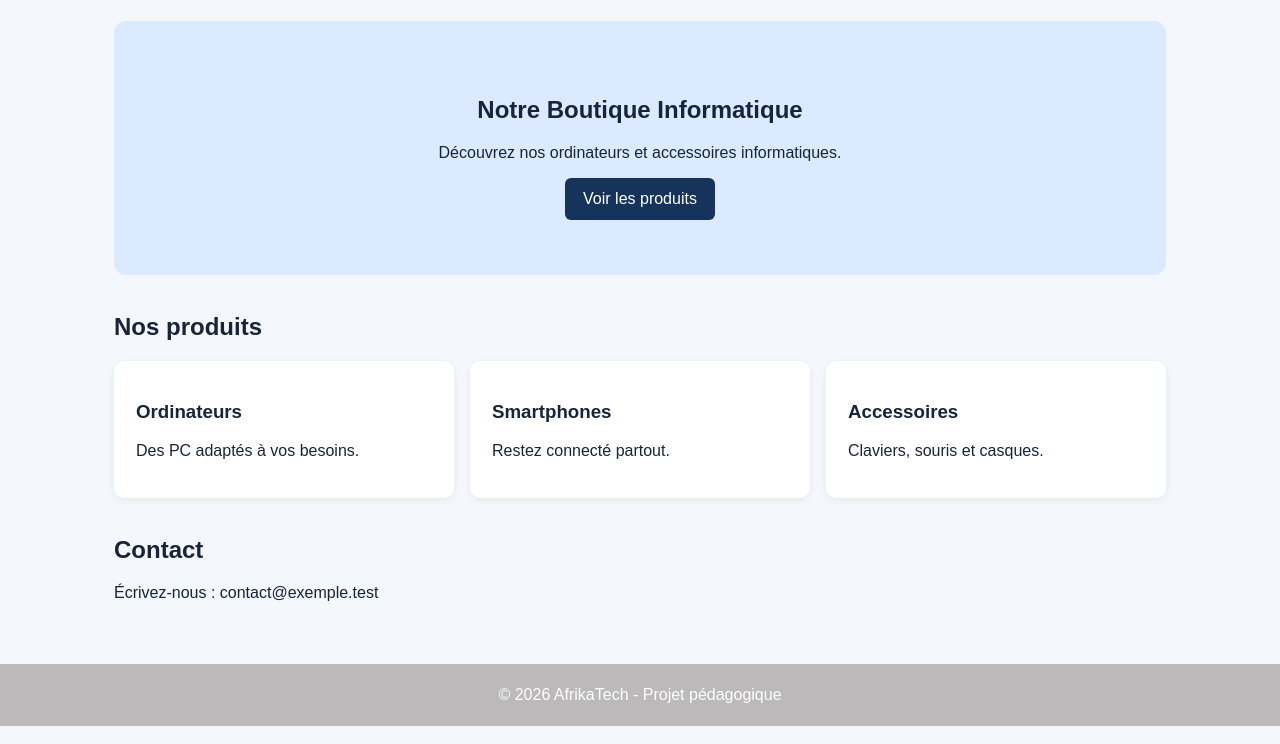
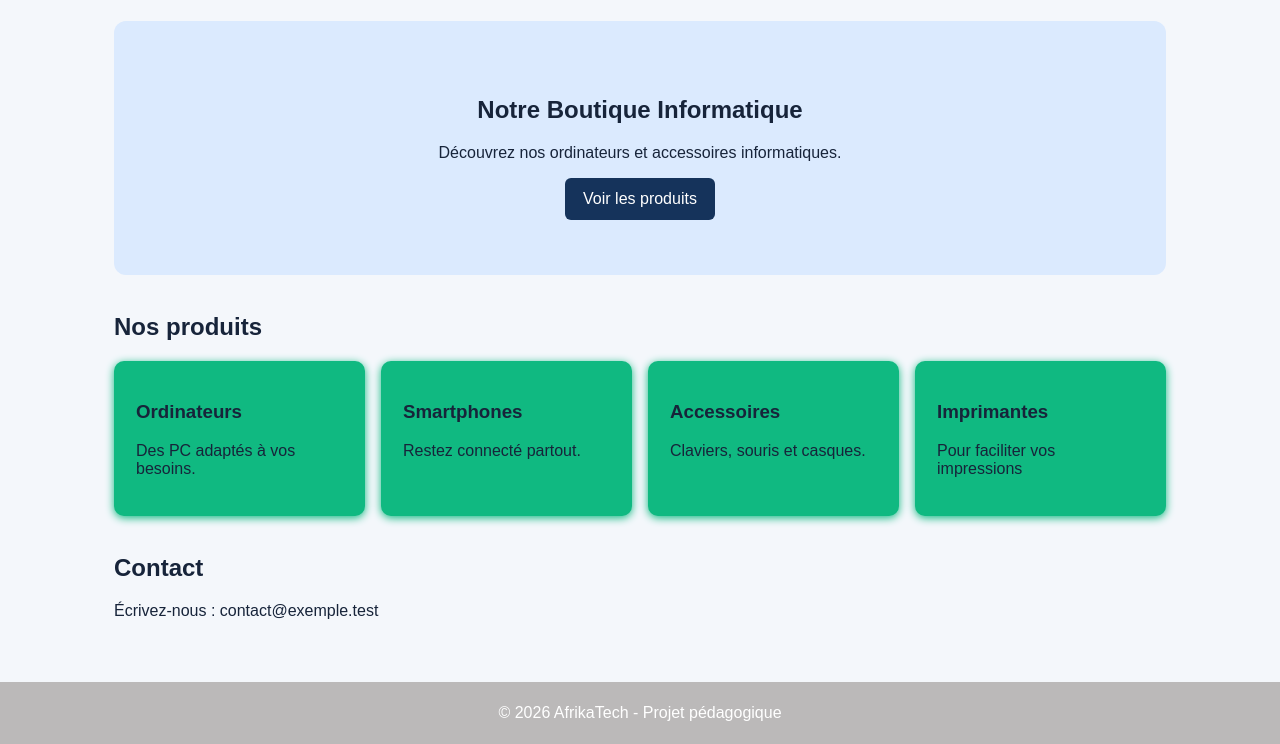
Before and after one commit to zidanembiang-dotcom/tp-afrikatech, a plain HTML site: page index.html in a window 1280 px wide. Shown: the part 76-820 px from the top of the page. Drawn offline with Linux system fonts and the light colour scheme.

```diff
--- a/index.html
+++ b/index.html
@@ -19,7 +19,7 @@ class="cards"><article><h3>Ordinateurs</h3><p>Des PC adaptés à
 vos besoins.</p></article><article><h3>Smartphones</h3><p>Restez
 connecté
 partout.</p></article><article><h3>Accessoires</h3><p>Claviers,
-souris et casques.</p></article></div></section>
+souris et casques.</p></article><article><h3>Imprimantes</h3><p>Pour faciliter vos impressions</p></article></div></section>
  <section id="contact"><h2>Contact</h2><p>Écrivez-nous :
 contact@exemple.test</p></section>
  </main><footer>© 2026 AfrikaTech - Projet pédagogique</footer>
--- a/style.css
+++ b/style.css
@@ -13,8 +13,8 @@ main { max-width: 1100px; margin: auto; padding: 24px; }
 padding: 12px 18px; text-decoration: none; border-radius: 6px; }
 section { margin-bottom: 38px; } .cards { display: flex; gap:
 16px; flex-wrap: wrap; }
-article { flex: 1 1 210px; background: white; padding: 22px;
-border-radius: 10px; box-shadow: 0 2px 8px #0001; }
+article { flex: 1 1 210px; background: #10b981; padding: 22px;
+border-radius: 10px; box-shadow: 0 2px 8px #10b981; }
 footer { text-align: center; padding: 22px; background: #bbb9b9;
 color: white; }
 @media (max-width: 600px) { header { display: block; } nav a {
```
